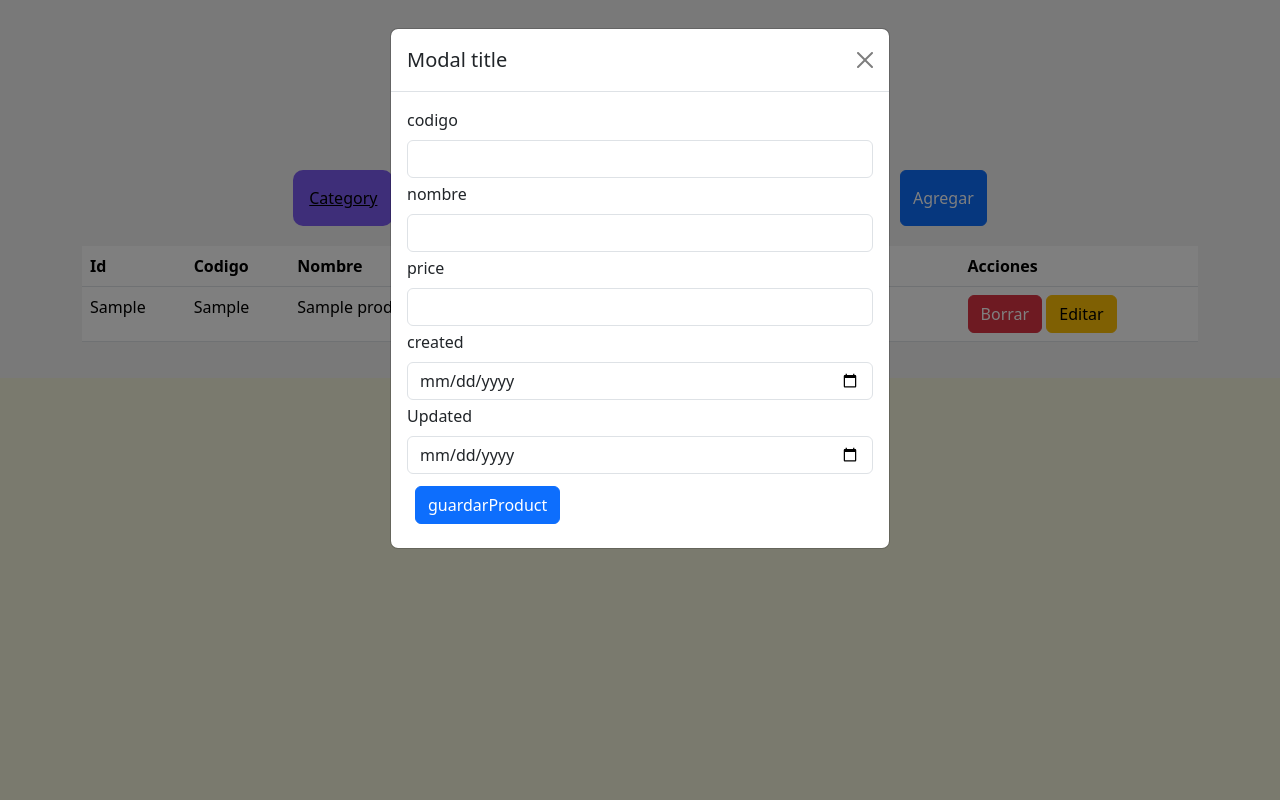
After one commit to amedpinzon17/Prueba_applus-k2, a PHP site: page /product/product.php in a window 1280 px wide, after a click on "Agregar". The commit adds this page. Run offline with PHP 8.4, Linux system fonts and the light colour scheme; tables that the repository leaves empty or names only in its code hold one stand-in row (values such as "Sample post").

Commit message:
feat: :memo: segunda tabla

```diff
--- a/config/config.php
+++ b/config/config.php
@@ -62,7 +62,7 @@ class Category extends Conexion {
 
     public function insertCategoryData(){
         try{
-            $stm = $this->dbCnx->conexion("INSERT INTO category2(nombre, createdAt, updatedAt) VALUES (?,?,?)");
+            $stm = $this->dbCnx->prepare("INSERT INTO category2(nombre, createdAt, updatedAt) VALUES (?,?,?)");
             $stm->execute([$this->nombre, $this->createdAt, $this->updatedAt]);
         }catch(Exception $e){
             return $e->getMessage();
@@ -101,11 +101,166 @@ class Category extends Conexion {
 
     public function updateCategory(){
         try{
-            $stm = $this->dbCnx->prepare('UPDATE category2 SET nombre = ?, createdAt = ?, updateAt = ? WHERE id=?');
+            $stm = $this->dbCnx->prepare('UPDATE category2 SET nombre = ?, createdAt = ?, updatedAt = ? WHERE id=?');
             $stm->execute([$this->nombre, $this->createdAt, $this->updatedAt, $this->id]);
         }catch(Exception $e){
             return $e->getMessage();
         }
     }
 }
+
+
+/* --------------------------------------------------------------------------------------------- */
+/* --------------------------------------------------------------------------------------------- */
+/* --------------------------------------------------------------------------------------------- */
+
+
+
+
+class Product extends Conexion {
+    private $categoria;
+    private $codigo;
+    private $nombre;
+    private $price;
+    private $crated;
+    private $updated;
+
+     public function __construct($categoria = 0, $codigo = "", $nombre = "", $price ="", $created = "", $updated="", $dbCnx = ""){
+        $this -> categoria = $categoria;
+        $this -> codigo = $codigo;
+        $this -> nombre = $nombre;
+        $this -> price = $price;
+        $this -> created = $created;
+        $this -> updated = $updated;
+        parent:: __construct($dbCnx);
+    }
+
+
+
+     public function setCategoria($categoria) {
+        $this->categoria = $categoria;
+    }
+
+    public function getCategoria(){
+        return $this->categoria;
+    }
+
+/* ----------------------------------------------------- */
+
+
+
+public function setCodigo($codigo) {
+        $this->codigo = $codigo;
+    }
+
+    public function getCodigo(){
+        return $this->codigo;
+    }
+
+/* ----------------------------------------------------- */
+
+
+public function setNombre($nombre) {
+        $this->nombre = $nombre;
+    }
+
+    public function getNombre(){
+        return $this->nombre;
+    }
+
+/* ----------------------------------------------------- */
+
+public function setPrice($price) {
+        $this->price = $price;
+    }
+
+    public function getPrice(){
+        return $this->price;
+    }
+
+/* ----------------------------------------------------- */
+
+
+public function setCreated($created) {
+        $this->created = $created;
+    }
+
+    public function getCreated(){
+        return $this->created;
+    }
+
+/* ----------------------------------------------------- */
+
+
+public function setUpdated($updated) {
+        $this->updated = $updated;
+    }
+
+    public function getUpdated(){
+        return $this->updated;
+    }
+
+/* ----------------------------------------------------- */
+
+
+
+
+public function insertProduct(){
+    try{
+         $stm = $this -> dbCnx -> prepare('INSERT INTO product3(codigo, nombre, price, created, updated) VALUES (?,?,?,?,?)');
+            $stm -> execute([$this -> codigo, $this -> nombre, $this -> price, $this -> created, $this -> updated]);
+    }catch(Exception $e){
+        return e->getMessage();
+    }
+}
+
+
+ public function selectProductAll(){
+        try{
+            $stm = $this -> dbCnx -> prepare('SELECT * FROM product3');
+            $stm -> execute();
+            return $stm->fetchAll();
+        }catch(Exception $e){
+            return $e -> getMessage();
+        }
+    }
+
+
+    public function deleteProduct(){
+        try{
+        $stm = $this -> dbCnx -> prepare('DELETE FROM product3 WHERE categoria=?');
+        $stm ->execute([$this -> categoria]);
+        return $stm->fetchAll();
+        echo "<script>alert('borrado exitosamente');document.location='../product/product.php'</script> " ;
+    }catch(Exception $e){
+        return $e->getMessage();
+    }
+}
+
+
+public function selectProductOne(){
+        try{
+            $stm = $this ->dbCnx -> prepare('SELECT * FROM product3 WHERE categoria=?');
+            $stm ->execute([$this ->categoria]);
+            return $stm -> fetchAll();
+        }catch(Exception $e){
+            return $e -> getMessage();
+        }
+    }
+
+    public function updateProduct(){
+        try{
+            $stm = $this -> dbCnx -> prepare('UPDATE product3 SET codigo = ?, nombre = ?, price = ?, created = ?, updated = ? WHERE categoria=?');
+            $stm -> execute([$this -> codigo, $this -> nombre, $this -> price, $this -> created, $this -> updated, $this -> categoria]);
+        }catch(Exception $e){
+            return $e -> getMessage();
+        }
+    }
+
+
+
+
+
+
+}
 ?>
--- /dev/null
+++ b/product/product.php
@@ -0,0 +1,149 @@
+<?php
+
+require_once(__DIR__ ."/../config/config.php");
+
+$data = new Product(0, "codigo", "nombre", "price", "created", "updated", "dbCnx");
+
+$all = $data->selectProductAll();
+?>
+
+
+<!DOCTYPE html>
+<html lang="en">
+<head>
+    <meta charset="UTF-8">
+    <meta name="viewport" content="width=device-width, initial-scale=1.0">
+    <title>Tabla - Product</title>
+     <link href="https://cdn.jsdelivr.net/npm/bootstrap@5.3.3/dist/css/bootstrap.min.css" rel="stylesheet" integrity="sha384-QWTKZyjpPEjISv5WaRU9OFeRpok6YctnYmDr5pNlyT2bRjXh0JMhjY6hW+ALEwIH" crossorigin="anonymous">
+    <script src="https://ajax.googleapis.com/ajax/libs/angularjs/1.8.2/angular.min.js"></script>
+    <link rel="stylesheet" href="../style.css">
+</head>
+<body>
+
+
+<div ng-controller="MyCtrl">
+<div class="titulo">
+        <h2>Prueba con PHP, MySQL y AngularJS</h2>
+        <h4> Tabla Product</h4>
+    </div>
+
+    <div class="botonesEnlaces">
+        <a href="../index.php" class="enlace">Category</a>
+        <button type="button" class="btn btn-primary  boton"  data-bs-toggle="modal" data-bs-target="#exampleModal">Agregar</button>
+
+    </div>
+
+<div class="table container">
+    <table class="table">
+    <thead>
+        <tr>
+        <th scope="col">Id</th>
+        <th scope="col">Codigo</th>
+        <th scope="col">Nombre</th>
+        <th scope="col">Price</th>
+        <th scope="col">CreatedAt</th>
+        <th scope="col">UpdatedAt</th>
+        <th scope="col">Acciones</th>
+        </tr>
+    </thead>
+    <tbody>
+
+    <?php foreach($all as $key => $val) {  ?>
+        <tr ng-repeat="category in categories">
+          <td><?php echo $val['categoria']; ?></td>
+          <td><?php echo $val['codigo']; ?></td>
+          <td><?php echo $val['nombre']; ?></td>
+          <td><?php echo $val['price']; ?></td>
+          <td><?php echo $val['created']; ?></td>
+          <td><?php echo $val['updated']; ?></td>
+
+        <td>
+                <a class="btn btn-danger" href="#">Borrar</a>
+                <a class="btn btn-warning" href="#">Editar</a>
+        </td>
+        <?php } ?>
+        </tr>
+    </tbody>
+    </table>
+    </div>
+</div>
+</div>
+
+
+
+<!-- MODAL PARA AGRAGAR MAS ELEMENTOS A LA TABLA -->
+<div class="modal fade" id="exampleModal" tabindex="-1" aria-labelledby="exampleModalLabel" aria-hidden="true">
+        <div class="modal-dialog">
+            <div class="modal-content">
+            <div class="modal-header">
+                <h1 class="modal-title fs-5" id="exampleModalLabel">Modal title</h1>
+                <button type="button" class="btn-close" data-bs-dismiss="modal" aria-label="Close"></button>
+            </div>
+            <div class="modal-body">
+            <form class="col d-flex flex-wrap" action="./../config/registro.php" method="post">
+            <div class="mb-1 col-12">
+                <label for="codigo" class="form-label">codigo</label>
+                <input
+                  type="text"
+                  id="codigo"
+                  name="codigo"
+                  class="form-control"
+                />
+              </div>
+
+              <div class="mb-1 col-12">
+              <label for="nombre" class="form-label">nombre</label>
+                <input
+                  type="text"
+                  id="nombre"
+                  name="nombre"
+                  class="form-control"
+
+                />
+              </div>
+
+              <div class="mb-1 col-12">
+                <label for="price" class="form-label">price</label>
+                <input
+                  type="decimal"
+                  id="price"
+                  name="price"
+                  class="form-control"
+
+                />
+              </div>
+
+              <div class="mb-1 col-12">
+                <label for="created" class="form-label">created</label>
+                <input
+                  type="date"
+                  id="created"
+                  name="created"
+                  class="form-control"
+
+                />
+              </div>
+
+              <div class="mb-1 col-12">
+                <label for="updated" class="form-label">Updated</label>
+                <input
+                  type="date"
+                  id="updated"
+                  name="updated"
+                  class="form-control"
+
+                />
+              </div>
+            <div class=" col-12 m-2">
+                <input type="submit" class="btn btn-primary" value="guardarProduct" name="guardarProduct"/>
+            </div>
+         </form>
+            </div>
+        </div>
+        </div>
+
+
+<script src="https://cdn.jsdelivr.net/npm/bootstrap@5.3.3/dist/js/bootstrap.bundle.min.js"
+integrity="sha384-YvpcrYf0tY3lHB60NNkmXc5s9fDVZLESaAA55NDzOxhy9GkcIdslK1eN7N6jIeHz" crossorigin="anonymous"></script>
+</body>
+</html>
--- /dev/null
+++ b/style.css
@@ -0,0 +1,45 @@
+
+body{
+    background-color: beige;
+}
+
+
+
+/* Estilo general para el contenedor con ng-controller */
+div[ng-controller="MyCtrl"] {
+  background-color: #f2f2f2;
+  padding: 20px;
+}
+
+/* Estilo para el título */
+div[ng-controller="MyCtrl"] h2 {
+  color: #333;
+  font-size: 24px;
+  margin-top: 0;
+}
+
+/* Estilo para el párrafo */
+div[ng-controller="MyCtrl"] h4 {
+  color: #666;
+  font-size: 16px;
+  margin-top: 10px;
+}
+
+
+
+ .titulo{
+    text-align: center;
+    padding: 2rem;
+}
+.botonesEnlaces{
+    display: flex;
+    justify-content: space-around;
+    margin: 20px;
+}
+.enlace{
+    padding: 1em;
+    background-color: rgb(125, 92, 243);
+    color: black;
+    border-radius: 10px;
+    padding: 1em;
+}
```
Also changed, not shown: config/registro.php (+21 -1 lines), editar.php (added, +87 -0 lines), index.php (+60 -35 lines), product/borrarPro.php (added), product/editarPro.php (added).
